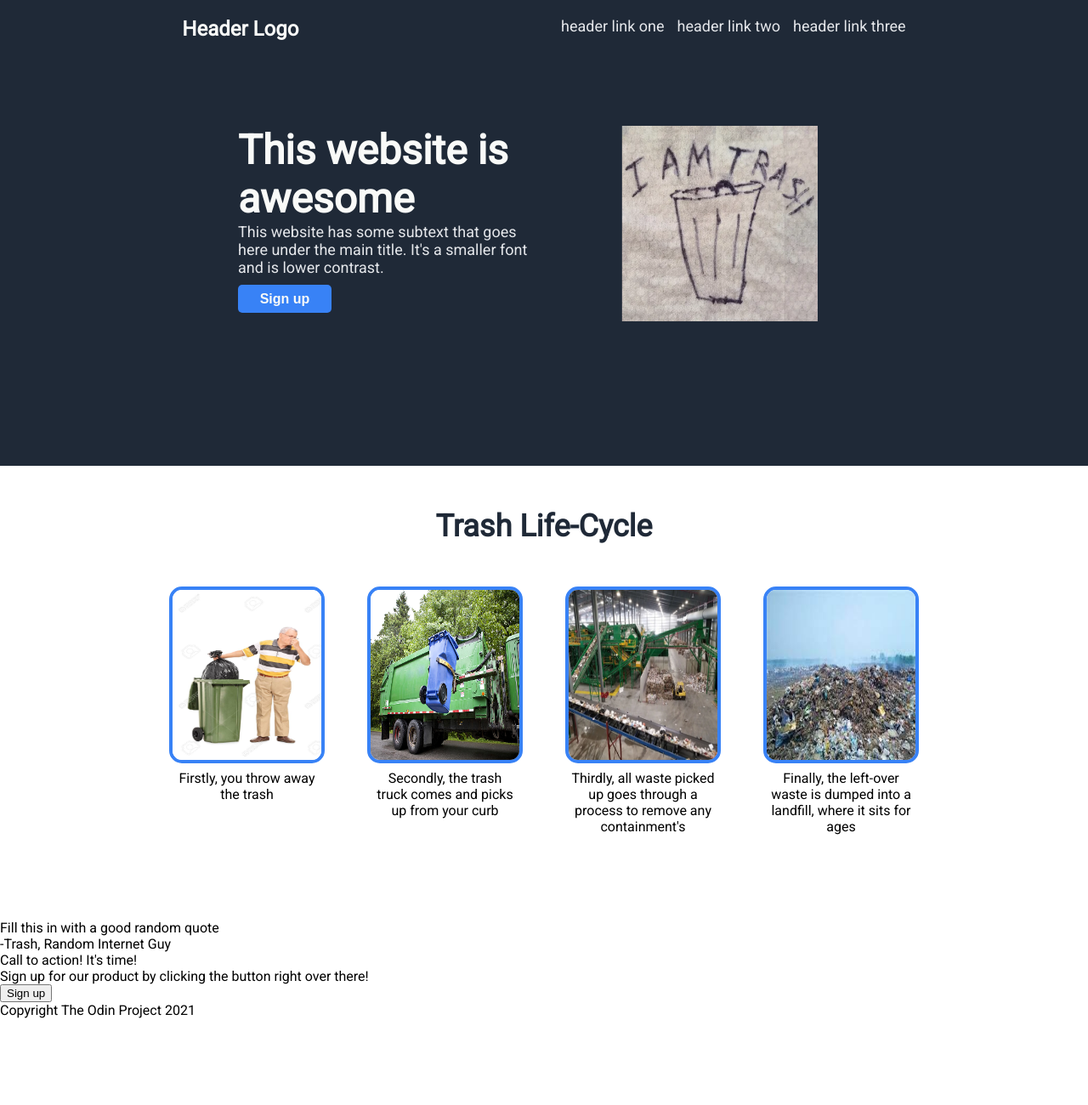
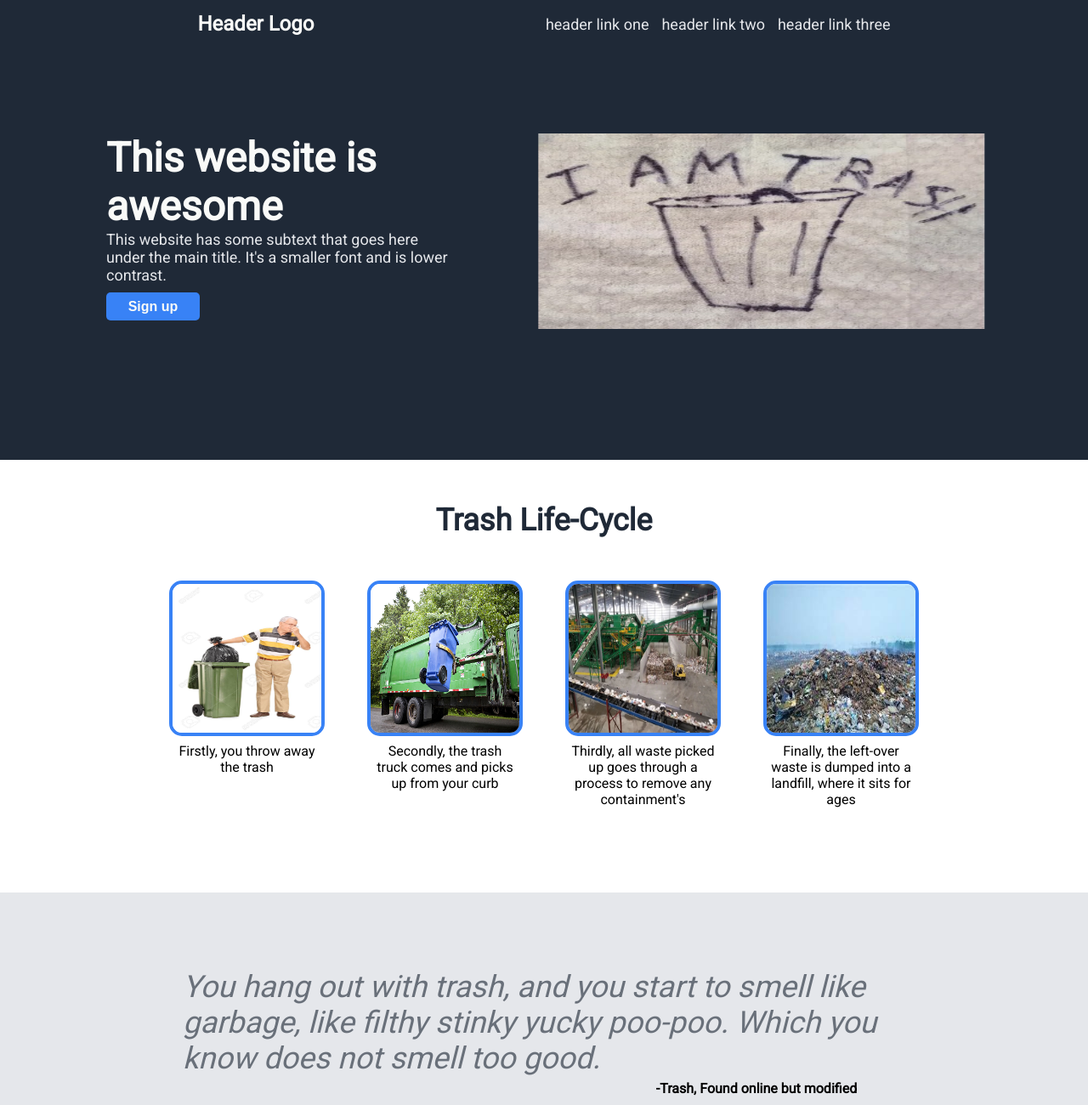
Before and after one commit to curatedcode/landing-page, a plain HTML site: page index.html in a window 1280 px wide. Shown: the top 1300 px of the page at 85% size. Before the commit the page ends 1198 px from the top, so only its background shows below. Drawn offline with Linux system fonts and the light colour scheme.

Commit message:
completed html & css

```diff
--- a/index.html
+++ b/index.html
@@ -13,9 +13,11 @@
                 <div class="main-header">
                     <div class="header">Header Logo</div>
                     <div class="header-links">
+                        <ul>
                             <a href="google.com">header link one</a>
                             <a href="google.com">header link two</a>
                             <a href="google.com">header link three</a>
+                        </ul>
                     </div>
                 </div>
                 <div class="block1">
@@ -26,7 +28,9 @@
                         </div>
                         <button class="first-signup">Sign up</button>
                     </div>
+                    <div class="big-img">
                         <img src="images/i-am-trash.webp" alt="letter saying I am trash" class="main-img">
+                    </div>
                 </div>
             </div>
         </div>
@@ -52,18 +56,23 @@
             </div>
         </div>
         <div class="block3">
-            <div class="block-text">Fill this in with a good random quote</div>
-            <div class="signed">-Trash, Random Internet Guy</div>
+            <div class="quote-text">You hang out with trash, and you start to smell like garbage, like filthy stinky yucky poo-poo.
+            Which you know does not smell too good.
             </div>
+            <div class="signed">-Trash, Found online but modified</div>
+        </div>
+        <div class="bg-block4">
             <div class="block4">
+                <div class="call-action">
                     <div class="last-block-text">Call to action! It's time!</div>
                     <div class="last-block-text2">Sign up for our product by clicking the button right
-            over there!
+                    over there!</div>
                 </div>
                 <button class="signup2">Sign up</button>
             </div>
+        </div>
         <div class="footer">
-            <div class="footer-text">Copyright The Odin Project 2021</div>
+            <div class="footer-text">Copyright &copy The Odin Project 2021</div>
         </div>
     </body>
 </html>
--- a/styles.css
+++ b/styles.css
@@ -11,7 +11,7 @@ body {
     margin: 0;
     display: flex;
     flex-direction: column;
-    flex: 0;
+    flex: 1 1 auto;
 }
 
 .bg-block {
@@ -19,21 +19,26 @@ body {
 }
 
 .main-block {
-    padding: 20px 60px;
+    display: flex;
+    flex-direction: column;
+    gap: 60px;
 }
 
 .main-header {
     display: flex;
-    justify-content: space-around;
+    margin-bottom: 40px;
+    justify-content: space-evenly;
 }
 
 .header {
     font-weight: 900;
     font-size: 24px;
     color: #F9FAF8;
+    margin-top: 14px;
 }
 
-.header-links {
+ul {
+    list-style-type: none;
     display: flex;
     color: #E5E7EB;
     font-size: 18px;
@@ -42,8 +47,10 @@ body {
 
 .block1 {
     display: flex;
-    justify-content: space-around;
-    padding: 0 220px;
+    margin-top: 0;
+    margin-bottom: 150px;
+    justify-content: center;
+    margin-left: 90px;
 }
 
 .header1-block {
@@ -55,7 +62,7 @@ body {
 .header1 {
     color: #F9FAF8;
     font-size: 48px;
-    font-weight: bolder;
+    font-weight: bold;
     display: flex;
 }
 
@@ -66,18 +73,13 @@ body {
 
 .main-img {
     height: 230px;
-    width: 525px;
-    margin-left: 50px;
+    width: 700px;
+    margin-left: 10px;
 }
 
 a {
     text-decoration: none;
     color: inherit;
-}
-
-.block1 {
-    margin-top: 100px;
-    margin-bottom: 150px;
 }
 
 .first-signup {
@@ -116,7 +118,7 @@ a {
 .info-img {
     border: 4px solid #3882F6;
     border-radius: 15px;
-    height: 200px;
+    height: 175px;
     width: 175px;
 }
 
@@ -132,3 +134,77 @@ a {
     max-width: 170px;
     text-align: center;
 }
+
+.block3 {
+    display: flex;
+    flex-direction: column;
+    background-color: #E5E7EB;
+    align-items: center;
+    gap: 5px;
+    padding: 90px 0;
+}
+
+.quote-text {
+    font-size: 36px;
+    color: #363f4b;
+    font-style: italic;
+    max-width: 850px;
+    opacity: 70%;
+}
+
+.signed {
+    font-weight: bold;
+    padding-left: 500px;
+}
+
+.bg-block4 {
+    padding: 60px 440px;
+    margin: 30px 0;
+}
+
+.block4 {
+    display: flex;
+    justify-content: space-between;
+    background-color: #3882F6;
+    border-radius: 5px;
+    padding: 30px 100px;
+}
+
+.call-action {
+    display: flex;
+    flex-direction: column;
+}
+
+.last-block-text {
+    color: #F9FAF8;
+    font-weight: bold;
+}
+
+.last-block-text2 {
+    color: #F9FAF8;
+    opacity: 60%;
+}
+
+.signup2 {
+    background: none;
+    border-color: #F9FAF8;
+    border-style: solid;
+    color: #F9FAF8;
+    padding: 2px 24px;
+    border-radius: 5px;
+    font-weight: bold;
+    font-size: 16px;
+}
+
+.footer {
+    display: flex;
+    justify-content: center;
+    background-color: #1F2937;
+}
+
+.footer-text {
+    margin: 40px 0;
+    font-size: 20px;
+    color: #F9FAF8;
+    opacity: 60%;
+}
```
Lines whose indentation alone changed are shown as unchanged.
